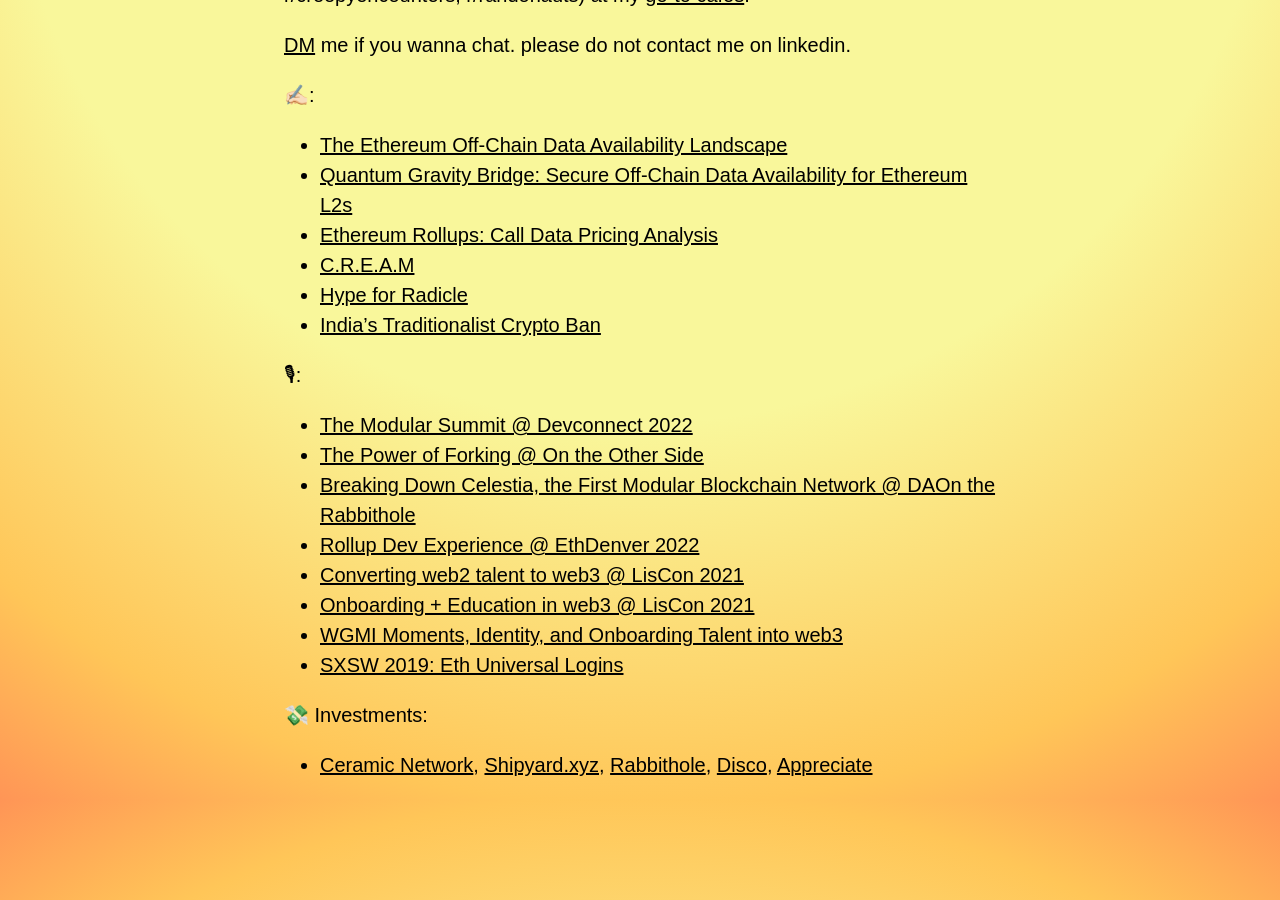
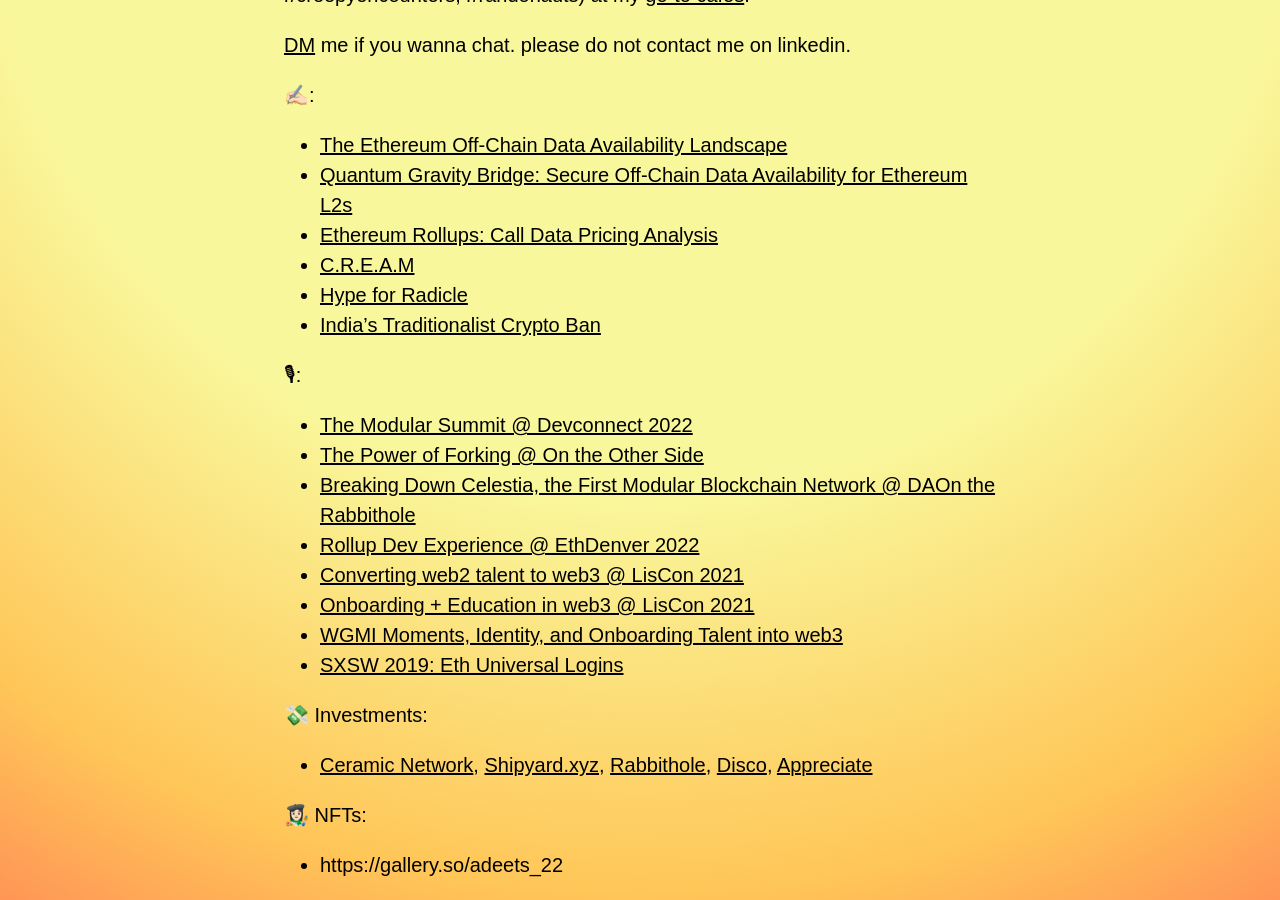
Before and after one commit to adeets-22/adeets-22.github.io, a Jekyll site: the page built from index.md, in a window 1280 px wide and 900 px high, scrolled down 1223 px. Built offline with Jekyll 4.4.1, drawn with Linux system fonts in a browser that asks for light colours.

Commit message:
Update index.md

```diff
--- a/index.md
+++ b/index.md
@@ -35,3 +35,6 @@
 
 💸 Investments:
 - [Ceramic Network](https://ceramic.network/), [Shipyard.xyz](https://www.shipyard.xyz/), [Rabbithole](https://rabbithole.gg/), [Disco](https://www.disco.xyz/), [Appreciate](https://appreciate.it/)
+
+👩🏻‍🎨 NFTs:
+- https://gallery.so/adeets_22
```
